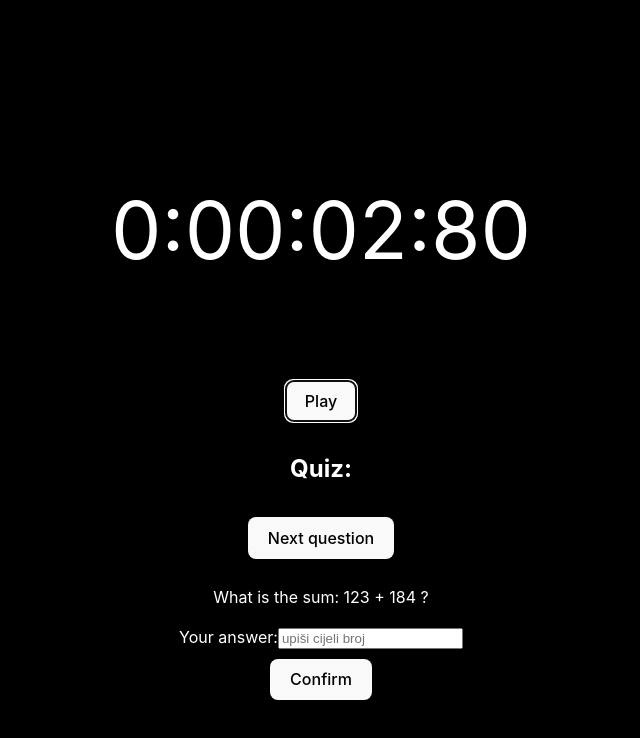
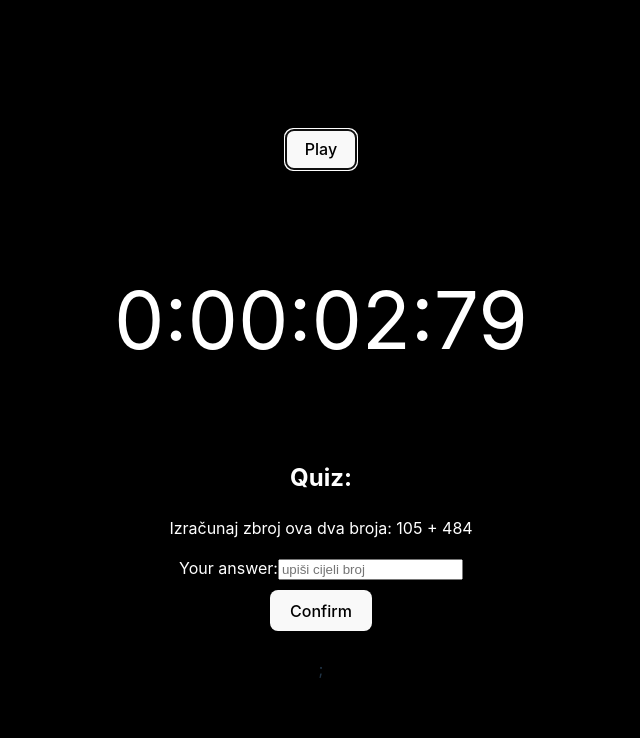
Before and after one commit to AndrijaBosnjak/Zadatak2, a React (Vite) app: page / in a window 1280 px wide. Both pictures are taken after a click on the button "Play". Shown: the top 738 px of the page, without its empty margins (319-959 px from the left). Built offline with nearby package versions, Linux system fonts and the light colour scheme.

Commit message:
add correctAnswerCounter , ,add next questions

```diff
--- a/src/App.jsx
+++ b/src/App.jsx
@@ -1,4 +1,4 @@
-import { useState } from "react";
+import { useState, useEffect } from "react";
 import "./App.css";
 import Stopwatch from "./components/stopwatch/Stopwatch";
 
@@ -46,37 +46,60 @@ const questionsAnswers = [
 ];
 
 function App() {
-  const [showStopwatch, setShowStopwatch] = useState(false);
-  const [index, setIndex] = useState(0);
+  const [correctAnswersCounter, setCorrectAnswersCounter] = useState(0);
+  const [showQuestions, setshowQuestions] = useState(false); //starta i štopericu
+  const [index, setIndex] = useState(
+    Math.floor(Math.random() * (10 - 1 + 1)) + 1
+  );
+  const [usedIndex, setUsedIndex] = useState([]);
+  const [currentQuestion, setCurrentQuestion] = useState("");
+  const [currentAnswer, setCurrentAnswer] = useState("");
 
-  const [userAnswer, setUserAnswer] = useState();
+  const [userAnswer, setUserAnswer] = useState("");
+  const [answerLabelText, setAnswerLabelText] = useState("");
 
   const onStartQuiz = () => {
-    setShowStopwatch(true);
-
-  };
-  // console.log(questionsAnswers);
-
-  const nextQuestionHandler = () => {
+    setshowQuestions(true);
+    setCurrentQuestion(questionsAnswers[index].question);
+    setCurrentAnswer(questionsAnswers[index].answer);
     setIndex(Math.floor(Math.random() * (10 - 1 + 1)) + 1);
   };
 
-  const currentAnswer = questionsAnswers[index].answer;
+  const onConfirmAnswer = (event) => {
+    console.log("odgovor", userAnswer);
+    console.log("točan odgovor", currentAnswer);
+
+    if (userAnswer == currentAnswer) {
+      setAnswerLabelText("Odgovor je točan!");
+      setIndex(Math.floor(Math.random() * (10 - 1 + 1)) + 1);
+      setUsedIndex(usedIndex => [...usedIndex, index]);
+      setCorrectAnswersCounter(correctAnswersCounter + 1);
+      setCurrentQuestion(questionsAnswers[index].question);
+      setCurrentAnswer(questionsAnswers[index].answer);
+
+    } else {
+      setAnswerLabelText("Odgovor je netočan!Pokušaj ponovo!");
+    }
+
+    setUserAnswer("");
+  };
+  console.log(answerLabelText);
+  console.log(correctAnswersCounter);
+  console.log(usedIndex);
+
+  useEffect(() => {
+    console.log(userAnswer);
     console.log(currentAnswer);
-
-  const onConfirmAnswer = event => {
-    event.preventDefault();
-    setUserAnswer(event.target.value);
-    console.log(userAnswer)
-  }
+  }, [userAnswer, currentAnswer]);
 
   return (
     <>
-      {showStopwatch && <Stopwatch />}
       <button onClick={onStartQuiz}>Play</button>
+      {showQuestions && (
+        <>
+          <Stopwatch />
           <h2>Quiz:</h2>
-      <button onClick={nextQuestionHandler}>Next question</button>
-      <p>What is the sum: {questionsAnswers[index].question} ?</p>
+          <p>Izračunaj zbroj ova dva broja: {currentQuestion}</p>
 
           {/* ispis kompletnog niza */}
           {/* {questionsAnswers.map((questionAnswer,index) => {
@@ -92,15 +115,19 @@ function App() {
           <form>
             <label htmlFor="fname">Your answer:</label>
             <input
-          type="text"
+              type="number"
               id="answer"
               name="answer"
               placeholder="upiši cijeli broj"
               value={userAnswer}
-          onChange={onConfirmAnswer}
+              onChange={(e) => setUserAnswer(e.target.value)}
             />
           </form>
           <button onClick={onConfirmAnswer}>Confirm</button>
+          <p>{answerLabelText} </p>
+        </>
+      )}
+      ;
     </>
   );
 }
```
Lines whose indentation alone changed are shown as unchanged.
